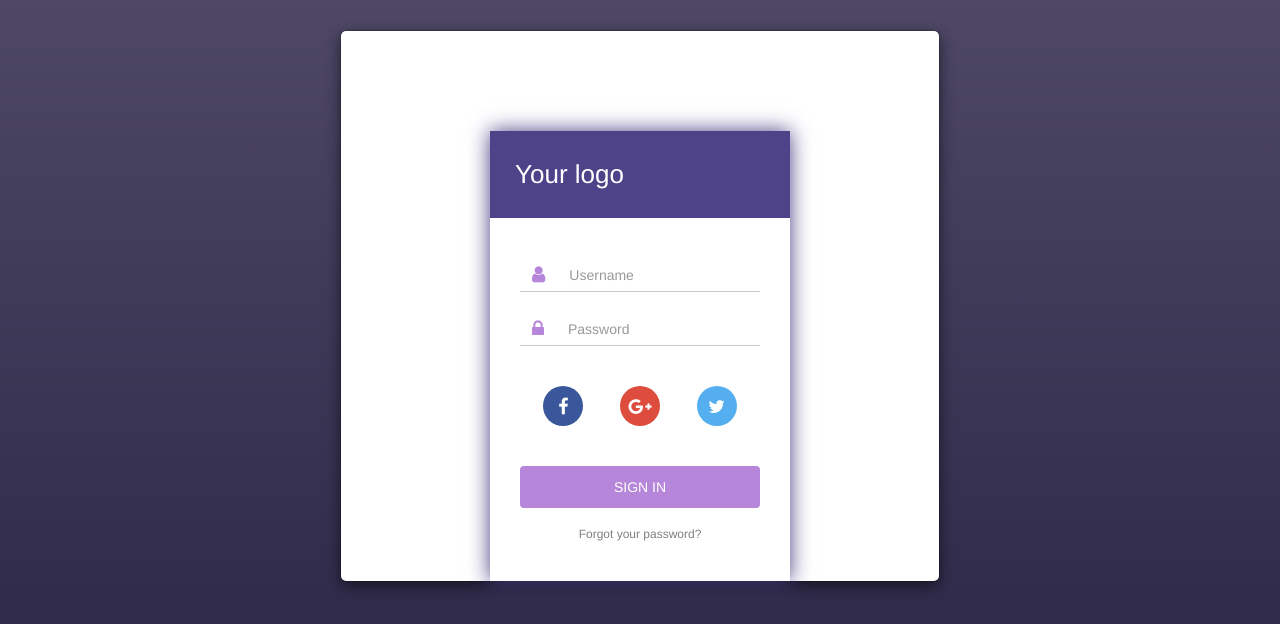
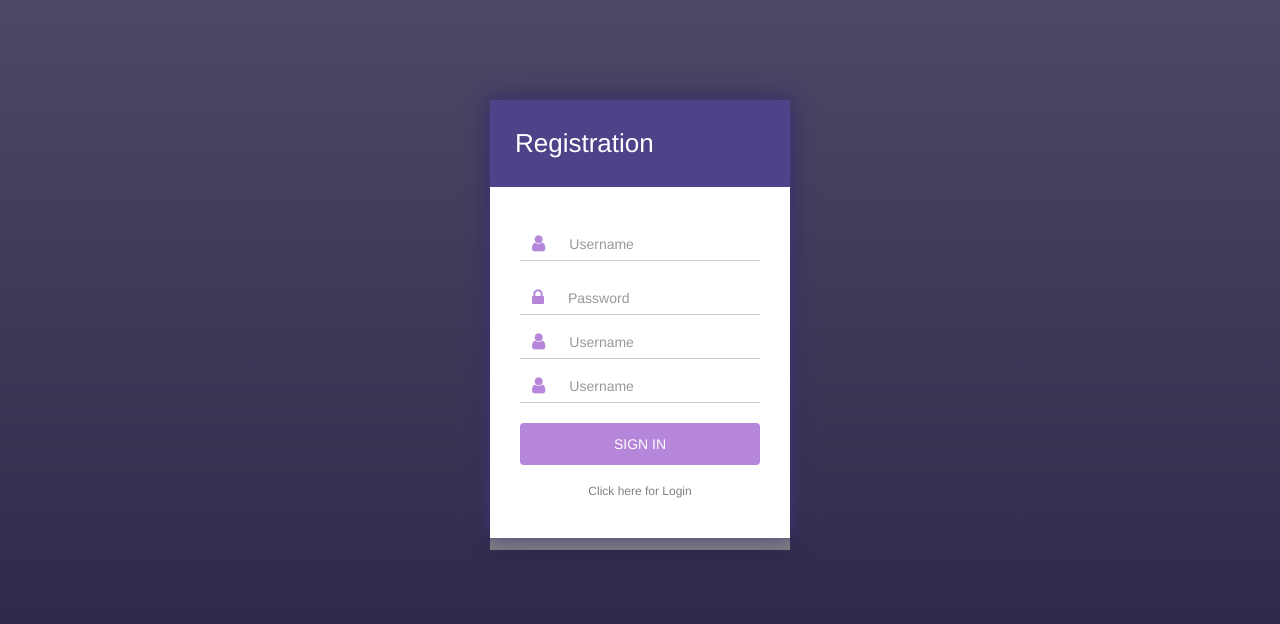
Before and after one commit to SatyamSoftwares/Responsive, a plain HTML site: page index.html in a window 1280 px wide. Both pictures are taken after a click on the element 728 px from the left and 184 px from the top of the page. Drawn offline with nearby package versions, Linux system fonts and the light colour scheme.

Commit message:
Update index.html

```diff
--- a/index.html
+++ b/index.html
@@ -66,24 +66,11 @@
 
  <!-- Modal -->
   <div class="modal fade" id="myModal" role="dialog">
-    <div class="modal-dialog">
-      <div class="modal-content">
+    <div class="modal-dialog modal-sm">
 
-        <!-- <div class="modal-header">
-          <button type="button" class="close" data-dismiss="modal">&times;			 </button>
-          <h4 class="modal-title">Modal Header</h4>
-        </div>
-        <div class="modal-body">
-          <p>Some text in the modal.</p>
-        </div>
-        <div class="modal-footer">
-          <button type="button" class="btn btn-default" data-dismiss="modal">Close</button>
-        </div> -->
-
-
-        <div class="login-form">
+          <div class="login-form">
 			<div class="header">
-				<p>Your logo</p>
+				<p>Registration</p>
 			</div>
 			<div class="footer">
 				<form name="form1" method="post" action="#">
@@ -97,25 +84,17 @@
 						<span class="input-group-addon sm-icon-css"><i class="fa fa-lock fa-lg" style="color: #b586d9;"></i></span>
 						<input id="password" type="password" class="form-control" name="password" placeholder="Password" required="please enter password">
 					</div>
-				<!-- social icons -->
-					<div class="row my-row">
-						<div class="col-xx-4 col-xs-4 col-sm-4 col-md-4 my-column">
-							<div class="fb-icon-css">
-								<i class="fa fa-facebook"></i>
-							</div>
-						</div>
-						<div class="col-xx-4 col-xs-4 col-sm-4 col-md-4 my-column">
-							<div class="google-icon-css">
-								<i class="fa fa-google-plus"></i>
-							</div>
-						</div>
-						<div class="col-xx-4 col-xs-4 col-sm-4 col-md-4 my-column">
-							<div class="twitter-icon-css">
-								<i class="fa fa-twitter"></i>
-							</div>
-						</div>
+					<!-- username -->
+					<div class="input-group sm-input-div">
+						<span class="input-group-addon sm-icon-css"><i class="fa fa-user fa-lg" style="color: #b586d9;"></i></span>
+						<input id="text" type="text" class="form-control" name="text" placeholder="Username" required="please enter user name">
 					</div>
-				<!-- sinin button -->
+				<!-- username -->
+					<div class="input-group sm-input-div">
+						<span class="input-group-addon sm-icon-css"><i class="fa fa-user fa-lg" style="color: #b586d9;"></i></span>
+						<input id="text" type="text" class="form-control" name="text" placeholder="Username" required="please enter user name">
+					</div>
+
 					<div class="row row-btn">
 						<div class="col-xx-12 col-xs-12 col-sm-12 col-md-12">
 							<div>
@@ -124,27 +103,15 @@
 						</div>
 					</div>
 				<!-- forget link -->
-					<a href="#" style="text-decoration: none; color: gray; text-align: center;"><h6 style="padding-top: 10px;">Forgot your password?</h6></a>
+					<a href="materialLogin.html" style="text-decoration: none; color: gray; text-align: center;"><h6 style="padding-top: 10px;">Click here for Login</h6></a>
 				</form>
 			</div>
-		</div>
 
-
-
-
-
-
-
-
-
-      </div>
     </div>
   </div>
   <!--**************-->
 
 
-	</div>
-
 	<script src="https://ajax.googleapis.com/ajax/libs/jquery/3.4.1/jquery.min.js"></script>
 	<script src="https://maxcdn.bootstrapcdn.com/bootstrap/3.4.0/js/bootstrap.min.js"></script>
 </body>
```
